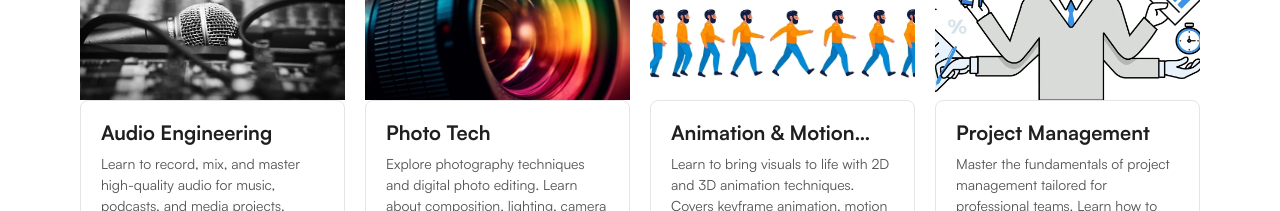
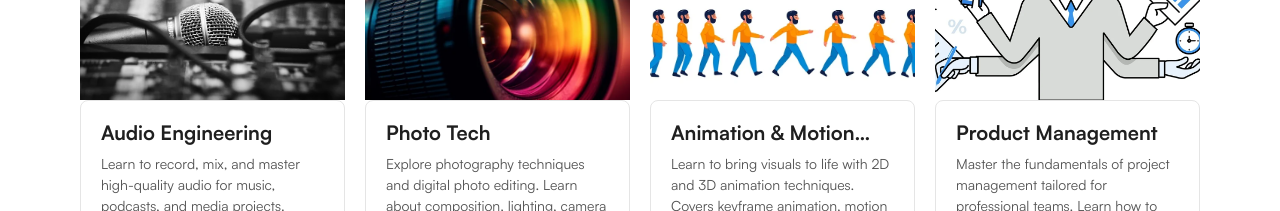
Before and after one commit to david-oj/jade_dval-redesign, a React (Vite) app: page / in a window 1280 px wide. Shown: the part 1800-2011 px from the top of the page. Built offline with nearby package versions, Linux system fonts and the light colour scheme; no server answers.

Commit message:
update whatsapp group link and course title

```diff
--- a/src/constants/index.ts
+++ b/src/constants/index.ts
@@ -125,7 +125,7 @@ export const courses: {
   },
   {
     id: "Project management",
-    title: "Project Management",
+    title: "Product Management",
     description:
       "Master the fundamentals of project management tailored for professional teams. Learn how to plan, excecute and deliver projects on time using modern tools, agile workflow,s and clear stakeholder communication.",
     image: projectManagement,
```
